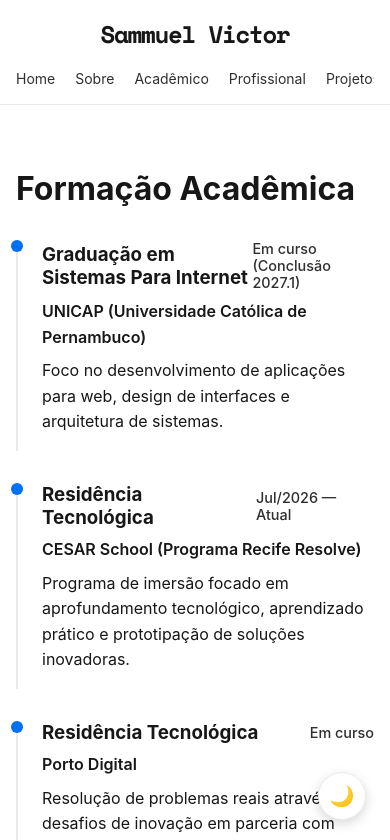
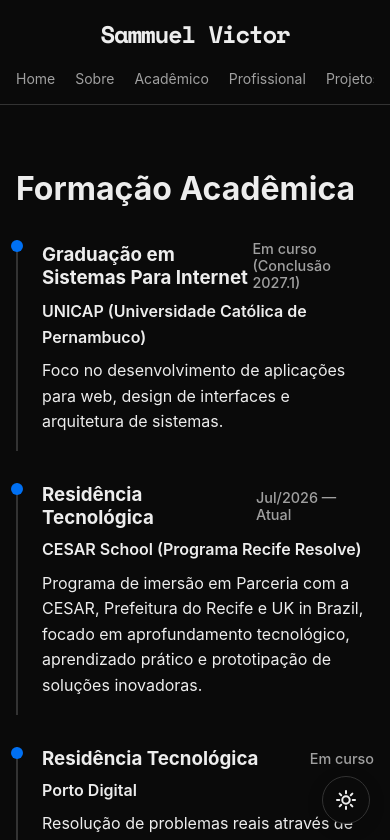
Before and after one commit to sammuelvss/Meu_Portifolio, a Next.js app: page /academico in a window 390 px wide. Shown: the top 840 px of the page. Built offline with nearby package versions, Linux system fonts and the light colour scheme.

Commit message:
fix: add componentes de efeitos da page home

```diff
--- a/src/app/academico/page.js
+++ b/src/app/academico/page.js
@@ -14,7 +14,7 @@ export default function Academico() {
       curso: "Residência Tecnológica",
       periodo: "Jul/2026 — Atual",
       descricao:
-        "Programa de imersão focado em aprofundamento tecnológico, aprendizado prático e prototipação de soluções inovadoras.",
+        "Programa de imersão em Parceria com a CESAR, Prefeitura do Recife e UK in Brazil, focado em aprofundamento tecnológico, aprendizado prático e prototipação de soluções inovadoras.",
     },
     {
       instituicao: "Porto Digital",
--- a/src/app/layout.js
+++ b/src/app/layout.js
@@ -2,6 +2,7 @@ import "./globals.css";
 import Navbar from "@/components/Navbar";
 import Footer from "@/components/Footer";
 import BackgroundShader from "@/components/BackgroundShader";
+import TemaClaroBotao from "@/components/TemaClaroBotao"; // <-- Importe o botão aqui
 
 export const metadata = {
   title: "Meu Portfólio",
@@ -29,9 +30,38 @@ export default function RootLayout({ children }) {
         />
       </head>
       <body>
+        <BackgroundShader />
+
         <Navbar />
+
+        {/* Adicione a tag do botão aqui, fora da Navbar */}
+        <TemaClaroBotao />
+
         {children}
+
         <Footer />
+
+        <svg
+          style={{ width: 0, height: 0, position: "absolute" }}
+          aria-hidden="true"
+          focusable="false"
+        >
+          <filter id="glass-distortion">
+            <feTurbulence
+              type="fractalNoise"
+              baseFrequency="0.02"
+              numOctaves="2"
+              result="noise"
+            />
+            <feDisplacementMap
+              in="SourceGraphic"
+              in2="noise"
+              scale="8"
+              xChannelSelector="R"
+              yChannelSelector="G"
+            />
+          </filter>
+        </svg>
       </body>
     </html>
   );
--- a/src/components/Navbar.js
+++ b/src/components/Navbar.js
@@ -4,7 +4,6 @@ import Link from "next/link";
 import { usePathname } from "next/navigation";
 import { Space_Mono } from "next/font/google";
 import styles from "./Navbar.module.css";
-import TemaClaroBotao from "./TemaClaroBotao";
 
 const spaceMono = Space_Mono({
   weight: ["400", "700"],
@@ -19,6 +18,14 @@ export default function Navbar() {
     <nav
       className={`${styles.navbar} ${isHome ? styles.navbarHome : styles.navbarPages}`}
     >
+      {isHome && (
+        <>
+          <div className={styles.liquidGlassEffect}></div>
+          <div className={styles.liquidGlassTint}></div>
+          <div className={styles.liquidGlassShine}></div>
+        </>
+      )}
+
       <div
         className={`${styles.container} ${isHome ? styles.homeContainer : styles.pagesContainer}`}
       >
@@ -48,8 +55,6 @@ export default function Navbar() {
             <Link href="/contato">Contato</Link>
           </li>
         </ul>
-
-        <TemaClaroBotao />
       </div>
     </nav>
   );
--- a/src/components/Navbar.module.css
+++ b/src/components/Navbar.module.css
@@ -2,27 +2,69 @@
 .navbar {
   position: sticky;
   z-index: 100;
-  background-color: var(--background);
-  transition: all 0.3s ease; /* Transição suave ao navegar entre as páginas */
+  transition: all 0.3s ease;
 }
 
-/* --- ESTILO EXCLUSIVO DA HOME (Pílula Centralizada) --- */
+/* --- ESTILO EXCLUSIVO DA HOME (Pílula com Vidro Líquido) --- */
+/* --- ESTILO EXCLUSIVO DA HOME (Pílula com Vidro Líquido) --- */
 .navbarHome {
+  position: sticky; /* <-- Isso devolve o poder de grudar na tela ao rolar */
   top: 24px;
   border-radius: 50px;
   width: fit-content;
   max-width: 95vw;
   margin: 0 auto;
+  overflow: hidden;
+  background-color: transparent;
   box-shadow: 0 8px 32px rgba(0, 0, 0, 0.15);
-  border: 1px solid var(--border);
+  border: 1px solid rgba(255, 255, 255, 0.1);
+
+  /* Deixa a animação do hover macia */
+  transition: top 0.3s ease, box-shadow 0.3s ease, border-color 0.3s ease;
+}
+
+/* NOVO: Efeito ao passar o mouse na Navbar da Home */
+.navbarHome:hover {
+  top: 21px; /* Faz a barra dar uma leve flutuada para cima */
+  box-shadow: 0 16px 48px rgba(0, 0, 0, 0.3); /* A sombra fica mais difusa e profunda */
+  border-color: rgba(255, 255, 255, 0.3); /* A borda de vidro ganha mais destaque */
 }
 
 /* --- ESTILO EXCLUSIVO DAS OUTRAS PÁGINAS (Barra Fixa no Topo) --- */
 .navbarPages {
   top: 0;
   width: 100%;
+  background-color: var(--background); /* Cor sólida volta nas páginas internas */
   border-bottom: 1px solid var(--border);
   padding: 16px 0;
+}
+
+/* --- EFEITOS DO VIDRO LÍQUIDO --- */
+.liquidGlassEffect {
+  position: absolute;
+  z-index: 0;
+  inset: 0;
+  border-radius: inherit;
+  backdrop-filter: blur(6px);
+  filter: url(#glass-distortion);
+}
+
+.liquidGlassTint {
+  position: absolute;
+  z-index: 1;
+  inset: 0;
+  border-radius: inherit;
+  background: rgba(255, 255, 255, 0.05); /* Camada de cor bem sutil */
+}
+
+.liquidGlassShine {
+  position: absolute;
+  z-index: 2;
+  inset: 0;
+  border-radius: inherit;
+  pointer-events: none;
+  box-shadow: inset 2px 2px 1px 0 rgba(255, 255, 255, 0.2),
+              inset -1px -1px 1px 1px rgba(255, 255, 255, 0.1);
 }
 
 /* --- CONTAINERS INTERNOS --- */
@@ -32,11 +74,13 @@
   display: flex;
   justify-content: space-between;
   align-items: center;
+  position: relative;
+  z-index: 3; /* Mantém os links e a logo sempre acima do vidro */
 }
 
 .homeContainer {
   padding: 12px 32px;
-  justify-content: center; /* Mantém os links no centro da pílula */
+  justify-content: center;
 }
 
 .pagesContainer {
@@ -72,40 +116,32 @@
 
 /* --- RESPONSIVIDADE (CELULAR) --- */
 @media (max-width: 600px) {
-  /* Se não for a Home, empilha a logo e o menu */
   .container:not(.homeContainer) {
     flex-direction: column;
     gap: 16px;
   }
 
-  /* Ajusta o espaço interno da pílula na Home para não ficar espremida */
   .homeContainer {
     padding: 12px 16px;
   }
 
-  /* Transforma os links em uma linha deslizável (swipe) */
   .navLinks {
-    flex-wrap: nowrap; /* Proíbe a quebra de linha */
-    overflow-x: auto; /* Adiciona rolagem horizontal */
+    flex-wrap: nowrap;
+    overflow-x: auto;
     justify-content: flex-start;
     gap: 20px;
     width: 100%;
-
-    /* Cria um pequeno respiro no final do scroll */
     padding-right: 8px;
-
-    /* Esconde a barra de rolagem nativa para manter o visual limpo */
-    -ms-overflow-style: none; /* Internet Explorer 10+ */
-    scrollbar-width: none; /* Firefox */
+    -ms-overflow-style: none;
+    scrollbar-width: none;
   }
 
-  /* Esconde a barra de rolagem no Chrome/Safari/Edge */
   .navLinks::-webkit-scrollbar {
     display: none;
   }
 
   .navLinks a {
-    white-space: nowrap; /* Garante que palavras como "Acadêmico" não quebrem ao meio */
-    font-size: 14px; /* Reduz levemente a fonte no celular */
+    white-space: nowrap;
+    font-size: 14px;
   }
 }
--- a/src/components/TemaClaroBotao.js
+++ b/src/components/TemaClaroBotao.js
@@ -1,36 +1,73 @@
-'use client';
+"use client";
 
-import { useState, useEffect } from 'react';
-import styles from './TemaClaroBotao.module.css';
+import { useState, useEffect } from "react";
+import styles from "./TemaClaroBotao.module.css"; // Voltamos pro seu CSS original!
 
 export default function TemaClaroBotao() {
-  const [theme, setTheme] = useState('light');
+  const [theme, setTheme] = useState("dark");
   const [mounted, setMounted] = useState(false);
 
   useEffect(() => {
     setMounted(true);
-    const savedTheme = localStorage.getItem('theme') ||
-      (window.matchMedia('(prefers-color-scheme: dark)').matches ? 'dark' : 'light');
-
+    const savedTheme = localStorage.getItem("theme") || "dark";
     setTheme(savedTheme);
-    document.documentElement.setAttribute('data-theme', savedTheme);
   }, []);
 
+  useEffect(() => {
+    if (mounted) {
+      document.documentElement.setAttribute("data-theme", theme);
+    }
+  }, [theme, mounted]);
+
+  if (!mounted) return null;
+
   const toggleTheme = () => {
-    const newTheme = theme === 'light' ? 'dark' : 'light';
-    setTheme(newTheme);
-    document.documentElement.setAttribute('data-theme', newTheme);
-    localStorage.setItem('theme', newTheme);
+    const nextTheme = theme === "dark" ? "light" : "dark";
+    setTheme(nextTheme);
+    localStorage.setItem("theme", nextTheme);
   };
 
   return (
     <button
-      className={styles.toggle}
       onClick={toggleTheme}
-      aria-label="Alternar tema"
-      type="button"
+      className={styles.botao}
+      aria-label="Alternar Tema"
     >
-      {!mounted ? '...' : (theme === 'light' ? '🌙' : '☀️')}
+      {theme === "dark" ? (
+        /* NOVO ÍCONE DE SOL - Minimalista e Elegante */
+        <svg
+          width="24"
+          height="24"
+          fill="none"
+          stroke="currentColor"
+          strokeWidth="2"
+          viewBox="0 0 24 24"
+          xmlns="http://www.w3.org/2000/svg"
+        >
+          <path
+            strokeLinecap="round"
+            strokeLinejoin="round"
+            d="M12 3v2.25m6.364.386l-1.591 1.591M21 12h-2.25m-.386 6.364l-1.591-1.591M12 18.75V21m-4.773-4.227l-1.591 1.591M5.25 12H3m4.227-4.773L5.636 5.636M15.75 12a3.75 3.75 0 11-7.5 0 3.75 3.75 0 017.5 0z"
+          ></path>
+        </svg>
+      ) : (
+        /* NOVA LUA PARA COMBINAR - Mesmo estilo de linha */
+        <svg
+          width="24"
+          height="24"
+          fill="none"
+          stroke="currentColor"
+          strokeWidth="2"
+          viewBox="0 0 24 24"
+          xmlns="http://www.w3.org/2000/svg"
+        >
+          <path
+            strokeLinecap="round"
+            strokeLinejoin="round"
+            d="M21.752 15.002A9.718 9.718 0 0118 15.75c-5.385 0-9.75-4.365-9.75-9.75 0-1.33.266-2.597.748-3.752A9.753 9.753 0 003 11.25C3 16.635 7.365 21 12.75 21a9.753 9.753 0 009.002-5.998z"
+          ></path>
+        </svg>
+      )}
     </button>
   );
 }
--- a/src/components/TemaClaroBotao.module.css
+++ b/src/components/TemaClaroBotao.module.css
@@ -1,29 +1,42 @@
-.toggle {
-  background-color: var(--background);
-  color: var(--foreground);
-  border: 1px solid var(--border);
-  border-radius: 50%;
-  cursor: pointer;
-  font-size: 20px;
-  display: flex;
-  align-items: center;
-  justify-content: center;
-  transition: all 0.2s;
+.botao {
+  /* --- ESSA É A PARTE MÁGICA --- */
+  position: fixed; /* O botão flutua acima do scroll da página */
+  bottom: 20px;       /* Distância do topo */
+  right: 20px;     /* Distância da direita */
 
-  /* Aumentei levemente o tamanho para melhorar a área de toque no celular */
+  z-index: 9999;   /* Máximo absoluto para ficar na frente de tudo (Navbar, Fundo, Partículas) */
+  /* ------------------------------ */
+
   width: 48px;
   height: 48px;
-  outline: none;
+  border-radius: 50%;
 
-  /* --- BOTÃO FLUTUANTE --- */
-  position: fixed;
-  bottom: 24px;
-  right: 24px;
-  z-index: 999;
-  box-shadow: 0 4px 12px rgba(0, 0, 0, 0.15); /* Sombra minimalista */
+  display: flex;
+  justify-content: center;
+  align-items: center;
+  cursor: pointer;
+
+  background-color: var(--background); /* Usa a cor de fundo do seu projeto */
+  color: var(--foreground); /* Usa a cor do texto principal */
+  border: 1px solid var(--border); /* Usa a cor de borda do projeto */
+
+  box-shadow: 0 4px 16px rgba(0, 0, 0, 0.2);
+  transition: all 0.2s ease-in-out;
 }
 
-.toggle:hover {
-  background-color: var(--border);
-  transform: scale(1.1);
+.botao:hover {
+  transform: scale(1.1); /* Dá um zoom sutil ao passar o mouse */
+  border-color: var(--primary); /* A borda fica azul (sua cor principal) */
+  box-shadow: 0 8px 32px rgba(0, 0, 0, 0.3);
 }
+
+.botao svg {
+  width: 24px;
+  height: 24px;
+  transition: transform 0.2s;
+}
+
+/* Oculta o ícone que não deve ser exibido */
+.hidden {
+  display: none;
+}
```
Also changed, not shown: src/app/page.js (+3 -35 lines), src/components/ParticleField.js (added, +160 -0 lines).
